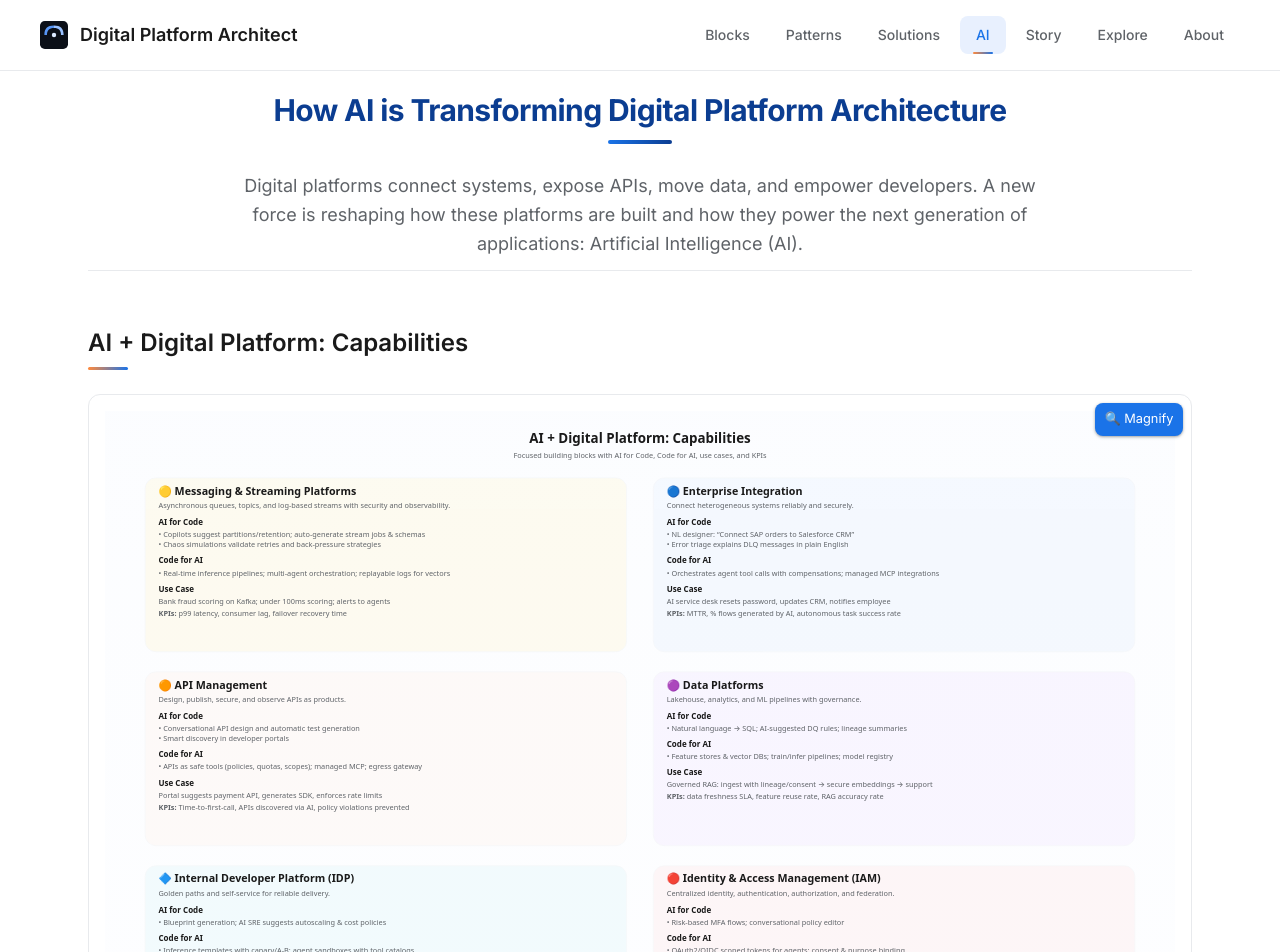
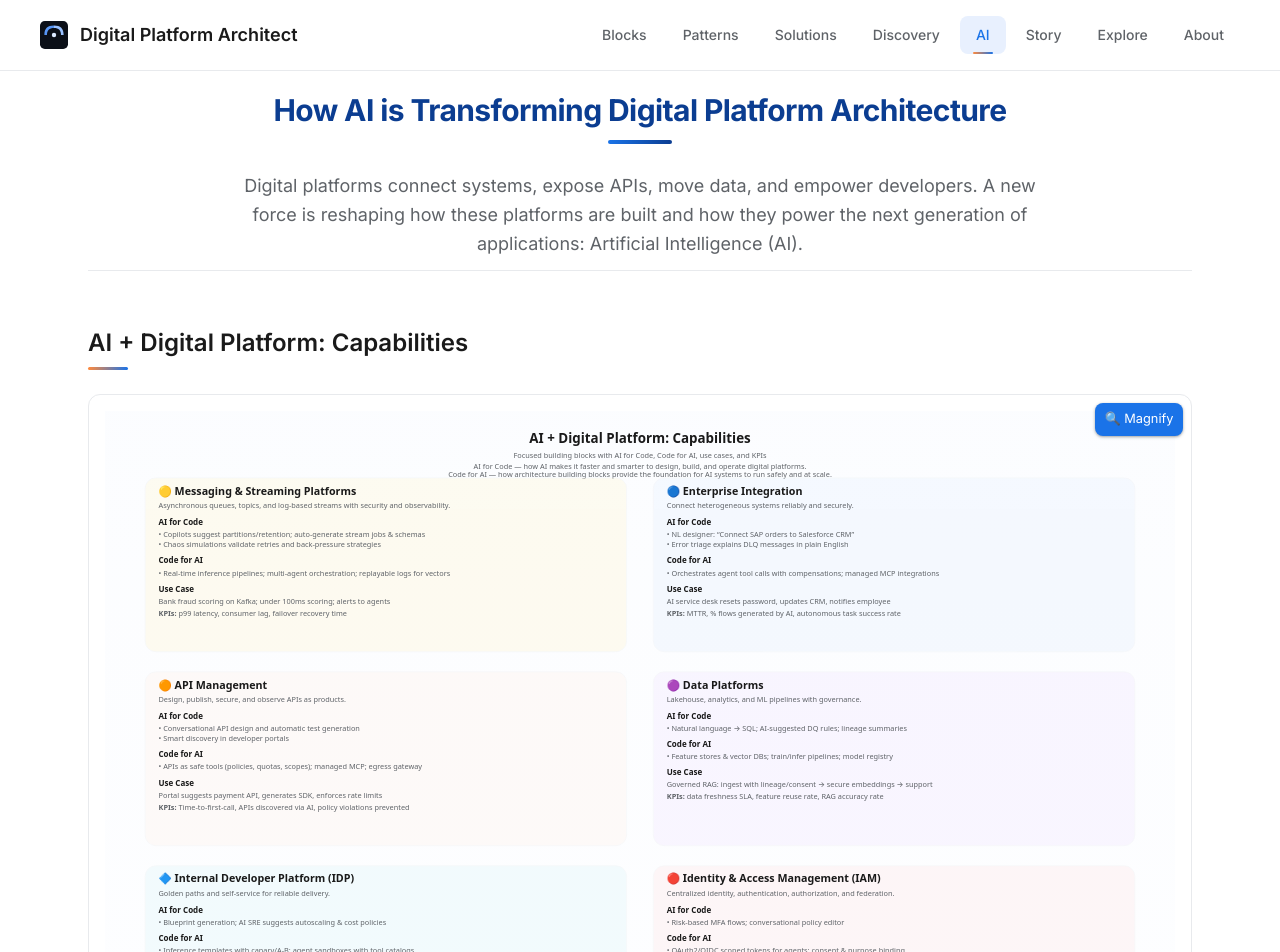
Before and after one commit to lahirugmg/digitalplatformarchitect, a Next.js app: page /ai in a window 1280 px wide. Shown: the top 952 px of the page. Built offline with nearby package versions, Linux system fonts and the light colour scheme.

Commit message:
Improve AI diagram

```diff
--- a/components/Header.tsx
+++ b/components/Header.tsx
@@ -9,6 +9,7 @@ const links = [
   { href: "/blocks", label: "Blocks" },
   { href: "/patterns", label: "Patterns" },
   { href: "/solutions", label: "Solutions" },
+  { href: "/discovery", label: "Discovery" },
   { href: "/ai", label: "AI" },
   { href: "/story", label: "Story" },
   { href: "/explore", label: "Explore" },
--- a/components/diagrams/AIFocusedCapabilitiesDiagram.tsx
+++ b/components/diagrams/AIFocusedCapabilitiesDiagram.tsx
@@ -36,6 +36,9 @@ export function AIFocusedCapabilitiesDiagram() {
       {/* Title */}
       <text x="800" y="48" textAnchor="middle" fill={c.text} style={{ font: "700 20px system-ui" }}>AI + Digital Platform: Capabilities</text>
       <text x="800" y="70" textAnchor="middle" fill={c.subtle} style={{ font: fontMini }}>Focused building blocks with AI for Code, Code for AI, use cases, and KPIs</text>
+      {/* Explanatory lines */}
+      <text x="800" y="86" textAnchor="middle" fill={c.subtle} style={{ font: fontMini }}>AI for Code — how AI makes it faster and smarter to design, build, and operate digital platforms.</text>
+      <text x="800" y="98" textAnchor="middle" fill={c.subtle} style={{ font: fontMini }}>Code for AI — how architecture building blocks provide the foundation for AI systems to run safely and at scale.</text>
 
       {/* Layout constants (manually applied) */}
       {/* Card size: 720w x 260h, gap 40 */}
```
